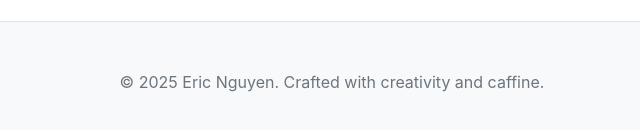
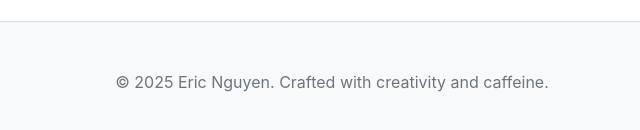
Before and after one commit to EricNguyencoder/portfolio, a plain HTML site: page index.html in a window 1280 px wide. Shown: the part 4322-4452 px from the top of the page, 308-948 px from the left. Drawn offline with Linux system fonts and the light colour scheme.

Commit message:
Small text changes

```diff
--- a/index.html
+++ b/index.html
@@ -929,7 +929,7 @@
 
     <!-- Footer -->
     <footer>
-        <p>&copy; 2025 Eric Nguyen. Crafted with creativity and caffine.</p>
+        <p>&copy; 2025 Eric Nguyen. Crafted with creativity and caffeine.</p>
     </footer>
 
     <script>
```
